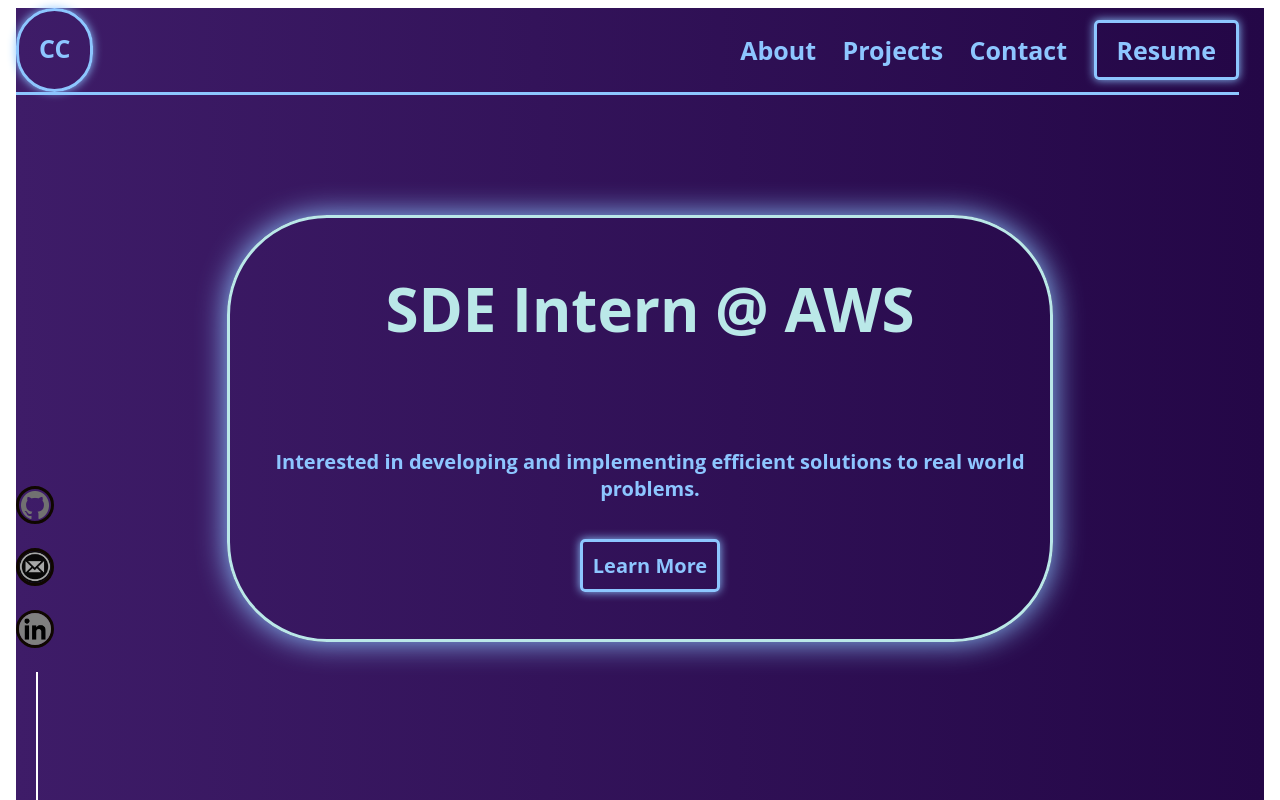
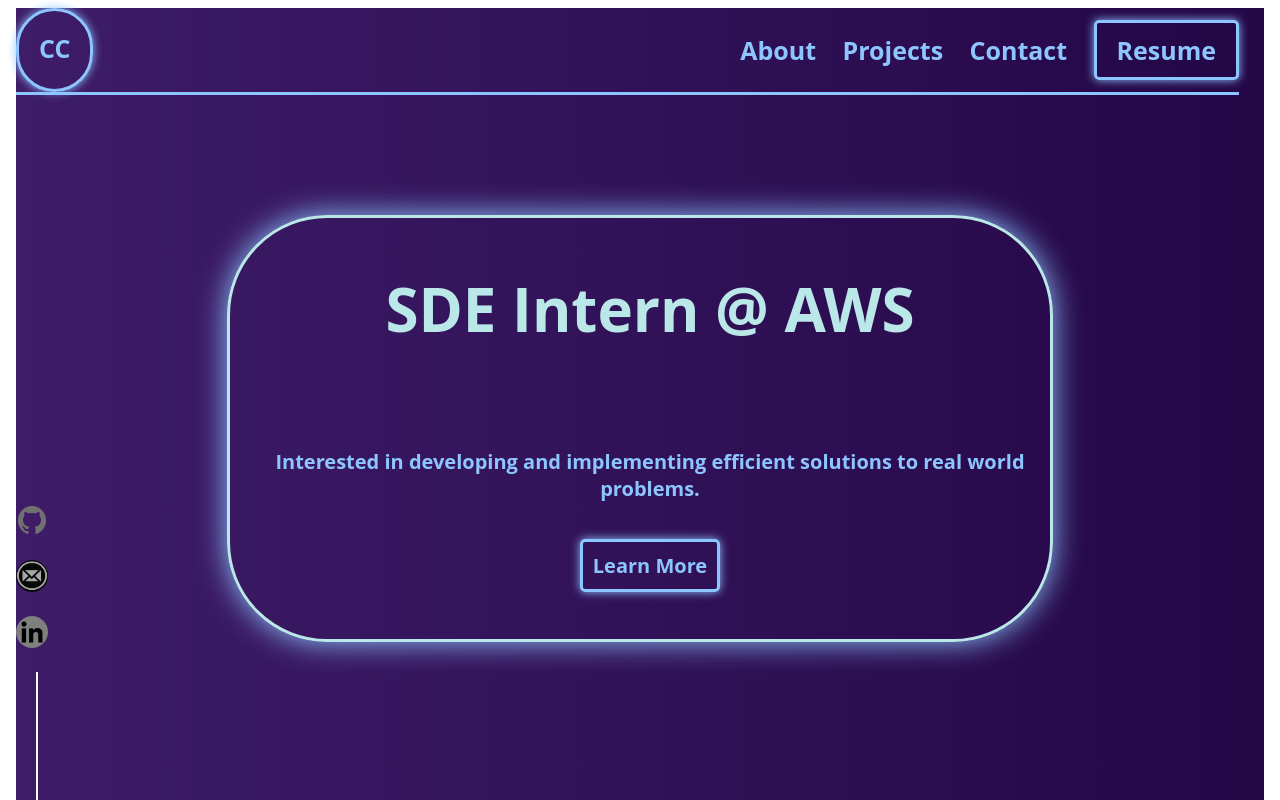
Before and after one commit to colecody27/colecody27.github.io, a SvelteKit app: page / in a window 1280 px wide. Shown: the top 800 px of the page. Built offline with nearby package versions, Linux system fonts and the light colour scheme.

Commit message:
Logo color

```diff
--- a/src/components/Sidebars.svelte
+++ b/src/components/Sidebars.svelte
@@ -44,8 +44,7 @@
         max-height: 40px;
         max-width: 40px;
         border-radius: 100px;
-        border-style: solid;
-        border-color: aliceblue;
+        border-style: aliceblue solid;
         margin-bottom: 20px;
         filter: invert(100%);
         transition: .5s;
```
